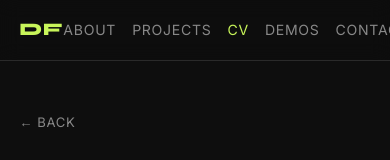
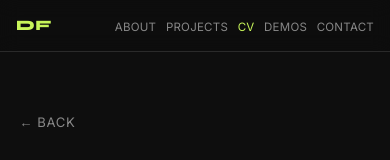
Before and after one commit to damiandomenik/damiandomenik.github.io, a plain HTML site: page CV/index.html in a window 390 px wide. Shown: the top 160 px of the page. Drawn offline with Linux system fonts and the light colour scheme.

Commit message:
Update index.html

```diff
--- a/CV/index.html
+++ b/CV/index.html
@@ -320,8 +320,10 @@
     }
 
     @media (max-width: 640px) {
-      nav { padding: 1rem 1.2rem; }
-      .nav-links { gap: 1rem; }
+      nav { padding: 0.8rem 1rem; }
+      .nav-links { gap: 0.6rem; }
+      .nav-links a { font-size: 0.72rem; letter-spacing: 0.02em; }
+      .nav-logo { font-size: 0.9rem; }
       .back { margin-left: 1.2rem; }
       .hero { padding: 2rem 1.2rem 1.5rem; }
       .lang-bar { padding: 0 1.2rem 1.5rem; }
```
